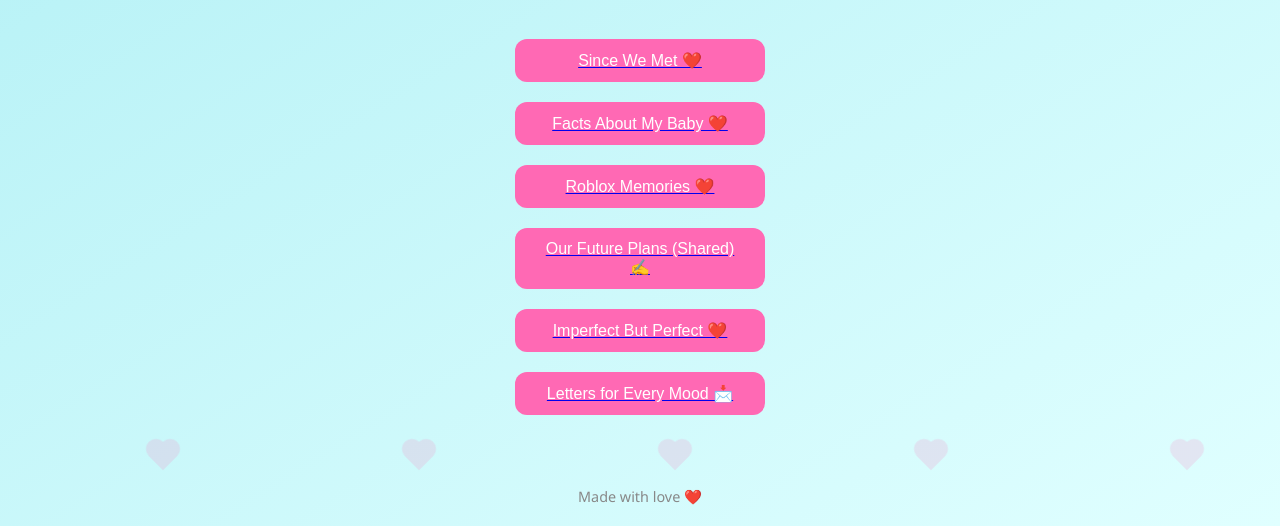
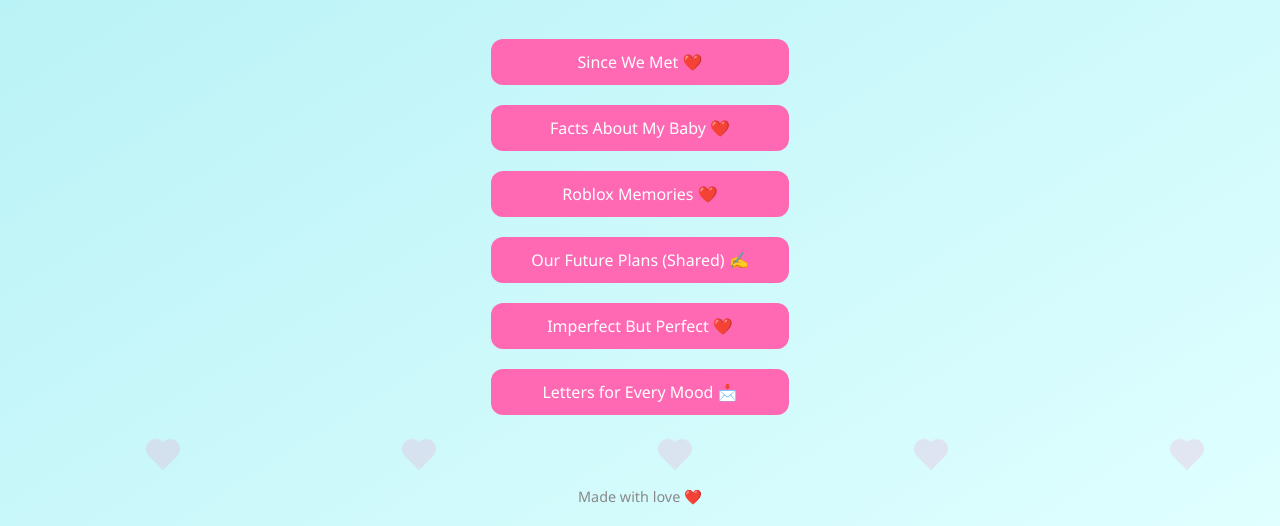
Before and after one commit to coinneachmac5-cloud/Website-For-Selina, a plain HTML site: page index.html in a window 1280 px wide. Shown: the part 274-800 px from the top of the page. Drawn offline with Linux system fonts and the light colour scheme.

Commit message:
Update index.html

```diff
--- a/index.html
+++ b/index.html
@@ -61,8 +61,8 @@
       animation: fall 6s linear infinite;
     }
 
-    .menu-btn {
-  text-decoration: none;
+.menu-btn {
+  text-decoration: none;  /* removes underline */
   padding: 12px 24px;
   font-size: 1rem;
   border-radius: 12px;
@@ -71,9 +71,15 @@
   border: none;
   cursor: pointer;
   display: block;
-  width: 250px;       /* keeps them the same size */
-  margin: 10px auto;  /* even spacing between all buttons */
+  width: 250px;  /* keeps them the same size */
+  margin: 10px auto; /* even spacing between all buttons */
+  text-align: center; /* keeps text centered */
 }
+
+.menu-btn:hover {
+  background-color: #ff85c1; /* optional hover effect */
+}
+
 
 
     .heart::before, .heart::after {
@@ -127,30 +133,12 @@
   <h1>For Selina 💕</h1>
   <p>I love you with all my heart. Everything you do for me is all I could ask for, and I couldn’t ask for more perfect gf. I love you to the moon and back sweetpea <3.</p>
 
-<a href="since-we-met.html">
-  <button class="menu-btn">Since We Met ❤️</button>
-</a>
-
-<a href="facts-about-my-baby.html">
-  <button class="menu-btn">Facts About My Baby ❤️</button>
-</a>
-
-<a href="roblox-memory-gallery.html">
-  <button class="menu-btn">Roblox Memories ❤️</button>
-</a>
-
-<a href="future-plans.html">
-  <button class="menu-btn">Our Future Plans (Shared) ✍️</button>
-</a>
-
-<a href="imperfect-but-perfect.html">
-  <button class="menu-btn">Imperfect But Perfect ❤️</button>
-</a>
-
-<a href="letters.html">
-  <button class="menu-btn">Letters for Every Mood 📩</button>
-</a>
-
+<a href="since-we-met.html" class="menu-btn">Since We Met ❤️</a>
+<a href="facts-about-my-baby.html" class="menu-btn">Facts About My Baby ❤️</a>
+<a href="roblox-memory-gallery.html" class="menu-btn">Roblox Memories ❤️</a>
+<a href="future-plans.html" class="menu-btn">Our Future Plans (Shared) ✍️</a>
+<a href="imperfect-but-perfect.html" class="menu-btn">Imperfect But Perfect ❤️</a>
+<a href="letters.html" class="menu-btn">Letters for Every Mood 📩</a>
 
   <footer>Made with love ❤️</footer>
 </body>
```
